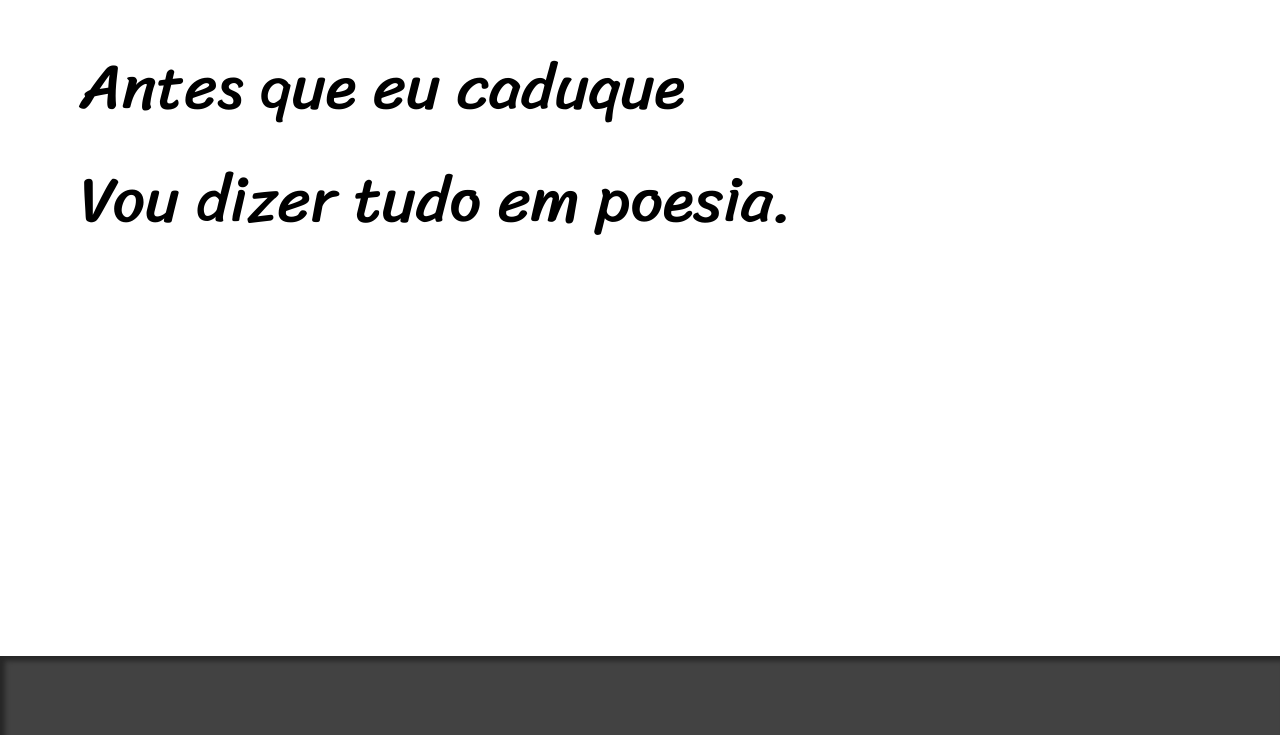
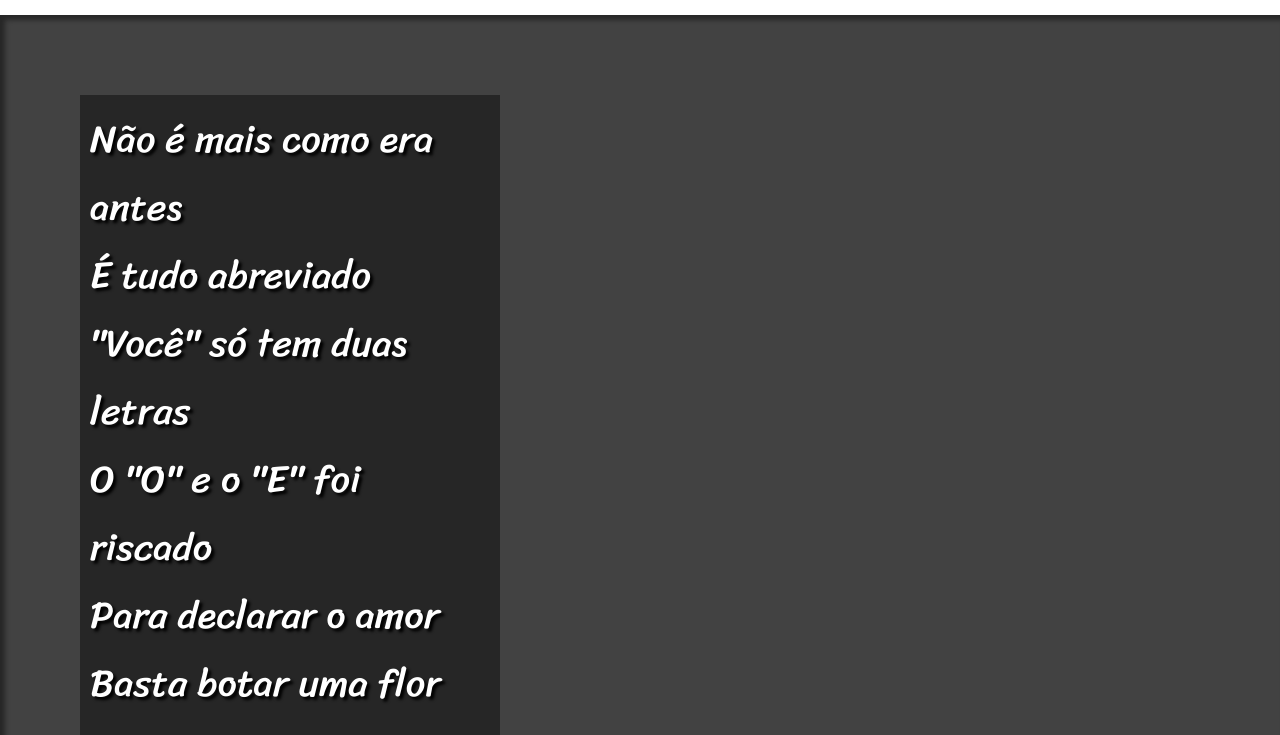
Before and after one commit to MichelReiss/html-css, a plain HTML site: page desafios/desafio 13/index.html in a window 1280 px wide. Shown: the part 1025-1760 px from the top of the page. Drawn offline with Linux system fonts and the light colour scheme.

Commit message:
versão final

```diff
--- a/desafios/desafio 13/estilo/style.css
+++ b/desafios/desafio 13/estilo/style.css
@@ -34,7 +34,7 @@ header > h1 {
     padding-top: 50px;
 
     font-variant: small-caps;
-    font-size: 10vw;
+    font-size:6vw;
 
 }
 header > p {
@@ -62,7 +62,7 @@ a:hover
 .normal > p
  {
 font-family: var(--fonte3);
-font-size: 5vw;
+font-size: 3vw;
 }
 
 .imagem
@@ -79,9 +79,9 @@ font-size: 5vw;
 {
     font-family: var(--fonte3);
     background-color: rgba(0, 0, 0, 0.425);
-    width: 200px;
+    width: 400px;
     padding: 10px;
-    font-size: 5vw;
+    font-size: 3vw;
     text-shadow: 3px 3px 3px rgb(0, 0, 0);
 }
 #img01 {
```
